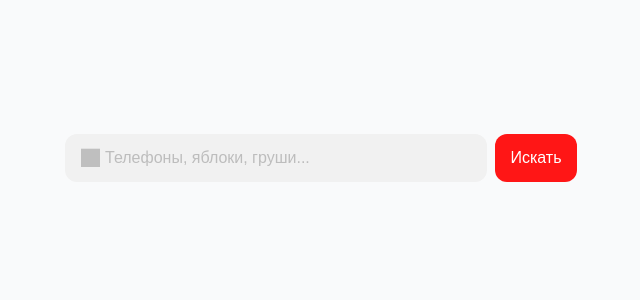
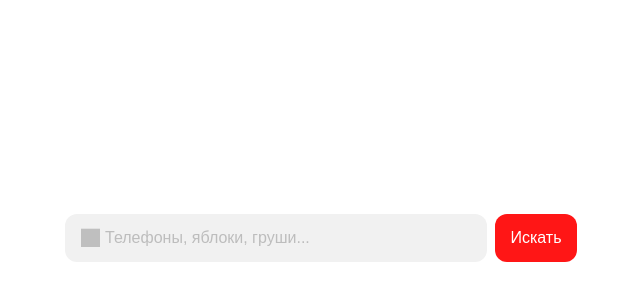
Before and after one commit to eberts-dev/unsplash-search, a Next.js app: page / in a window 1280 px wide. Shown: the part 142-442 px from the top of the page, without its empty margins (319-959 px from the left). Built offline with nearby package versions, Linux system fonts and the light colour scheme; grey boxes are pictures that could not be loaded.

Commit message:
try animation

```diff
--- a/src/pages/index.module.scss
+++ b/src/pages/index.module.scss
@@ -3,21 +3,21 @@
 
 .bg {
 	min-height: 100vh;
-	background: #f9fafb;
+	/* background: #f9fafb; */
 }
 
 .section {
 	max-width: 1265px;
-	margin: 0 auto;
+	margin: 80px auto;
 	@include desktop {
 		max-width: 768px;
 	}
 	@include tablet {
 		max-width: 390px;
 	}
-	@include mobile {
-		padding-top: 0;
-	}
+	/* @include mobile {
+
+	} */
 }
 
 .container {
@@ -35,12 +35,12 @@
 	}
 }
 
-.container.active {
+/* .container.active {
 	padding-top: 5.5rem;
 	@include mobile {
-		padding-top: 1rem;
+		padding-top: 70px; // фиксированный отступ под поисковую строку на мобильных
 	}
-}
+} */
 
 .hint {
 	font-size: 1rem;
@@ -88,7 +88,6 @@
 
 .section.search-active {
 	@include mobile {
-		margin-top: 70px;
-		/* padding-top: 70px; */
+		margin: 80px auto;
 	}
 }
```
